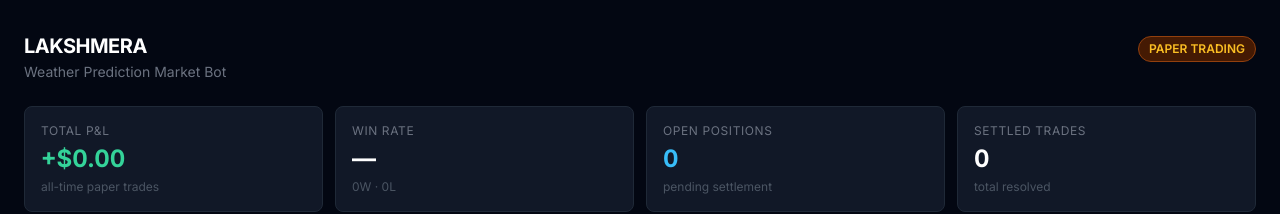
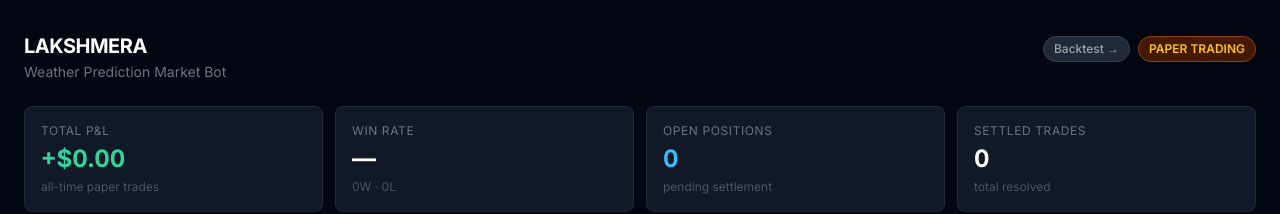
Before and after one commit to devidasdesai-cmd/lakshmera, a Next.js app in the folder dashboard/: page / in a window 1280 px wide. Shown: the top 214 px of the page. Built offline with nearby package versions, Linux system fonts and the light colour scheme; no server answers; the database is empty.

Commit message:
Add Backtest nav link to main dashboard header

```diff
--- a/dashboard/app/components/Dashboard.tsx
+++ b/dashboard/app/components/Dashboard.tsx
@@ -2,6 +2,7 @@
 
 import { useState, useMemo } from 'react'
 import { createPortal } from 'react-dom'
+import Link from 'next/link'
 import { Trade, Signal, parseTicker, pct, dollars, SERIES_TO_CITY } from '../../lib/utils'
 
 // ─── Types ───────────────────────────────────────────────────────────────────
@@ -217,9 +218,17 @@ export default function Dashboard({ settled, active, signals }: Props) {
           <h1 className="text-xl font-bold tracking-tight text-white">LAKSHMERA</h1>
           <p className="text-sm text-gray-500 mt-0.5">Weather Prediction Market Bot</p>
         </div>
-        <span className="text-xs font-semibold px-2.5 py-1 rounded-full bg-amber-950 text-amber-400 border border-amber-800 mt-1">
-          PAPER TRADING
-        </span>
+        <div className="flex items-center gap-2 mt-1">
+          <Link
+            href="/backtest"
+            className="text-xs font-medium px-2.5 py-1 rounded-full bg-gray-800 text-gray-400 border border-gray-700 hover:text-gray-200 hover:border-gray-500 transition-colors"
+          >
+            Backtest →
+          </Link>
+          <span className="text-xs font-semibold px-2.5 py-1 rounded-full bg-amber-950 text-amber-400 border border-amber-800">
+            PAPER TRADING
+          </span>
+        </div>
       </div>
 
       {/* Stats — always all-time, never filtered */}
```
